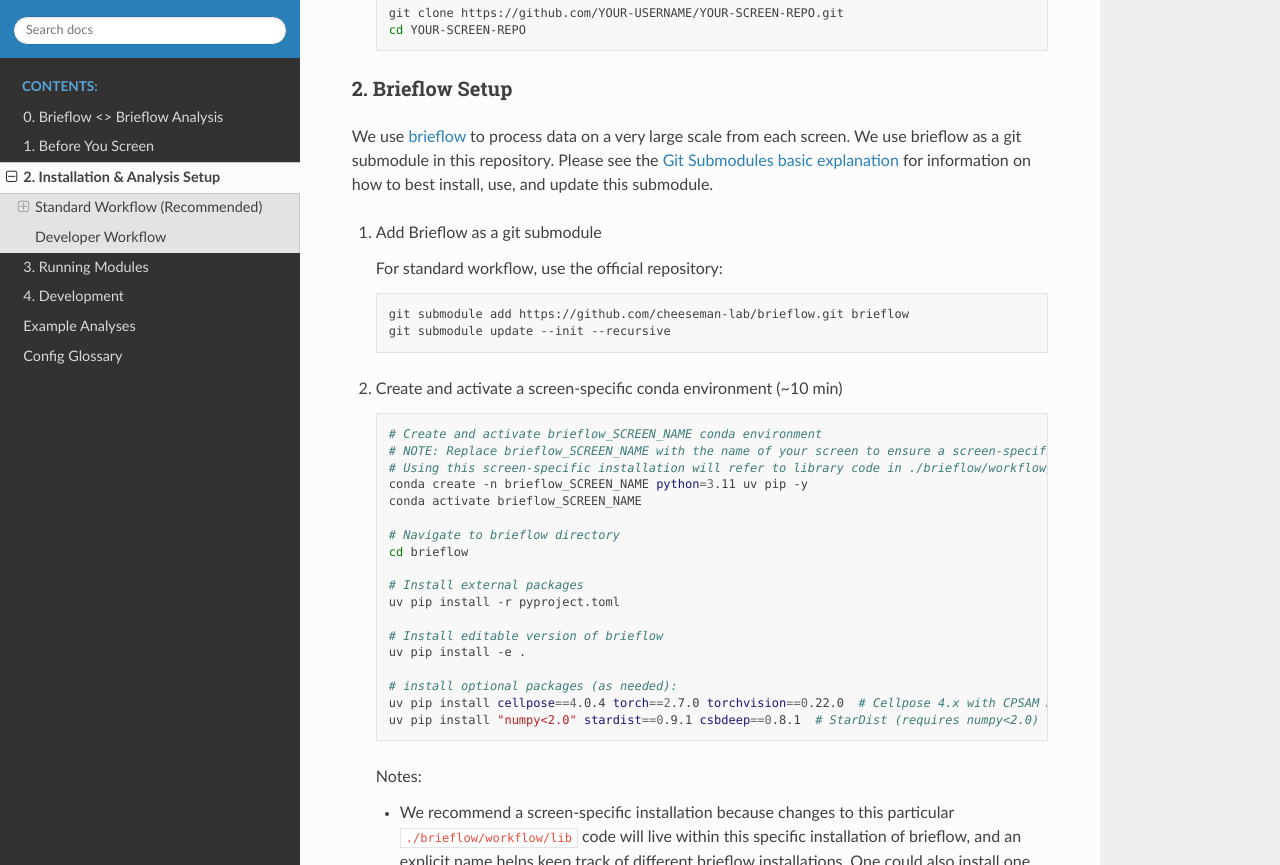
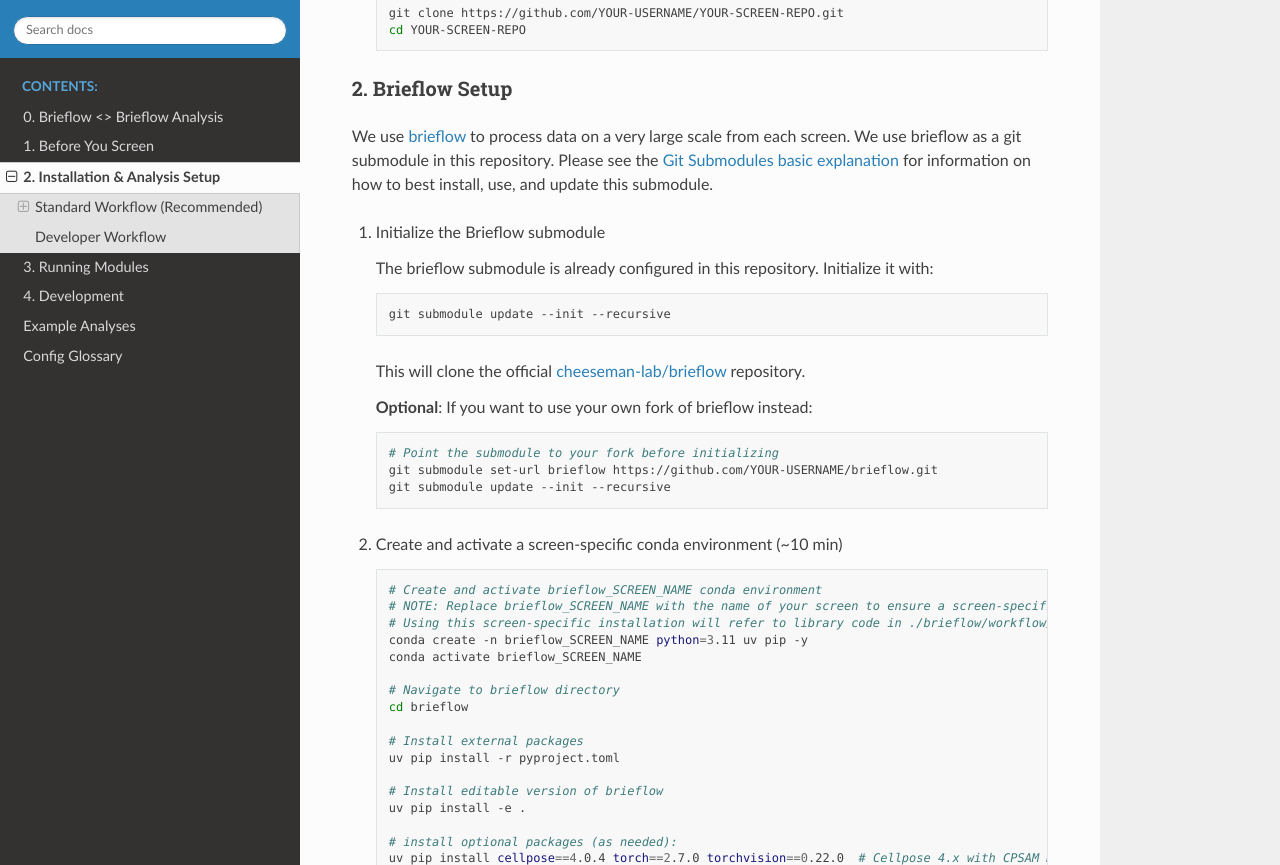
Before and after one commit to cheeseman-lab/brieflow, a Sphinx documentation site: the page built from docs/source/2.installation_analysis_setup.md, in a window 1280 px wide and 900 px high, scrolled down 889 px, cut to the strip 35-900 px from the top of the window. Built offline with Sphinx 7.4.7 and the Read the Docs theme 3.1.0, drawn with Linux system fonts in a browser that asks for light colours; some of the changed text lies outside the part shown.

Commit message:
update installation instructions

````diff
--- a/docs/source/2.installation_analysis_setup.md
+++ b/docs/source/2.installation_analysis_setup.md
@@ -27,12 +27,21 @@ Brieflow-analysis is a template for each screen analysis. Create a new repositor
 
 We use [brieflow](https://github.com/cheeseman-lab/brieflow) to process data on a very large scale from each screen. We use brieflow as a git submodule in this repository. Please see the [Git Submodules basic explanation](https://gist.github.com/gitaarik/8735255) for information on how to best install, use, and update this submodule.
 
-1. Add Brieflow as a git submodule
+1. Initialize the Brieflow submodule
 
-   For standard workflow, use the official repository:
+   The brieflow submodule is already configured in this repository. Initialize it with:
 
    ```bash
-   git submodule add https://github.com/cheeseman-lab/brieflow.git brieflow
+   git submodule update --init --recursive
+   ```
+
+   This will clone the official [cheeseman-lab/brieflow](https://github.com/cheeseman-lab/brieflow) repository.
+
+   **Optional**: If you want to use your own fork of brieflow instead:
+
+   ```bash
+   # Point the submodule to your fork before initializing
+   git submodule set-url brieflow https://github.com/YOUR-USERNAME/brieflow.git
    git submodule update --init --recursive
    ```
 
@@ -110,11 +119,11 @@ If you are contributing new features or fixes back to the core Brieflow codebase
 
 1. Fork Brieflow first: Create a fork of brieflow as described [here](https://docs.github.com/en/pull-requests/collaborating-with-pull-requests/working-with-forks/fork-a-repo).
 
-2. Use your fork as the submodule (in step 2.1 of Brieflow Setup):
+2. Point the submodule to your fork (in step 2.1 of Brieflow Setup):
 
    ```bash
-   # Use your fork instead of the official repo
-   git submodule add https://github.com/YOUR-USERNAME/brieflow.git brieflow
+   # Point the submodule to your fork before initializing
+   git submodule set-url brieflow https://github.com/YOUR-USERNAME/brieflow.git
    git submodule update --init --recursive
    ```
 
````
